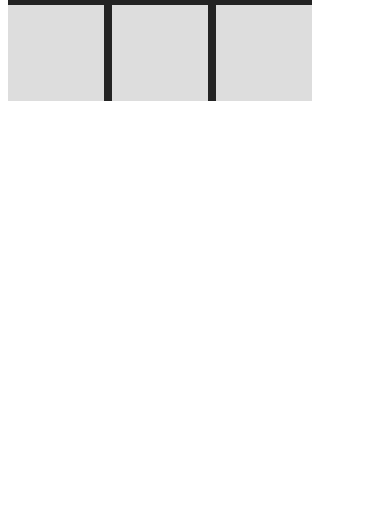
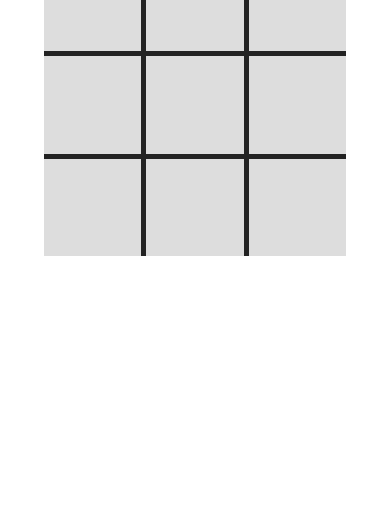
Before and after one commit to natan3001/JavaScript-Tic-Tac-Toe, a plain HTML site: page index.html in a window 390 px wide. Shown: the part 334-844 px from the top of the page. Drawn offline with Linux system fonts and the light colour scheme.

Commit message:
Added some css style

```diff
--- a/style.css
+++ b/style.css
@@ -1,15 +1,30 @@
+*{
+  margin: 0;
+  padding: 0;
+  box-sizing: border-box;
+}
+
 body {
   font-family: sans-serif;
+  height: 100vh;
+  display: flex;
+  flex-direction: column;
+  justify-content: center;
+  align-items: center;
+}
+
+.container-game{
+  width: 100%;
+  height: auto;
 }
 
 #gameBoard {
   background-color: #232323;
   display: grid;
-  grid-template-columns: 6rem 6rem 6rem;
-  grid-template-rows: 6rem 6rem 6rem;
+  grid-template-columns: 1fr 1fr 1fr;
+  grid-template-rows: 1fr 1fr 1fr;
   gap: .5rem;
   margin-bottom: 1.5rem;
-  max-width: 19rem;
 }
 
 #gameBoard span {
@@ -17,6 +32,8 @@ body {
   display: grid;
   place-content: center;
   font-size: 5rem;
+  width: 18vw;
+  height: 18vw;
 }
 
 #gameBoard span.win {
@@ -26,3 +43,13 @@ body {
 .cursor-pointer {
   cursor: pointer;
 }
+
+@media (max-width: 510px){
+  #gameBoard span {
+    width: 25vw;
+    height: 25vw;
+  }
+  #gameBoard {
+    gap: .3rem;
+  }
+}
```
